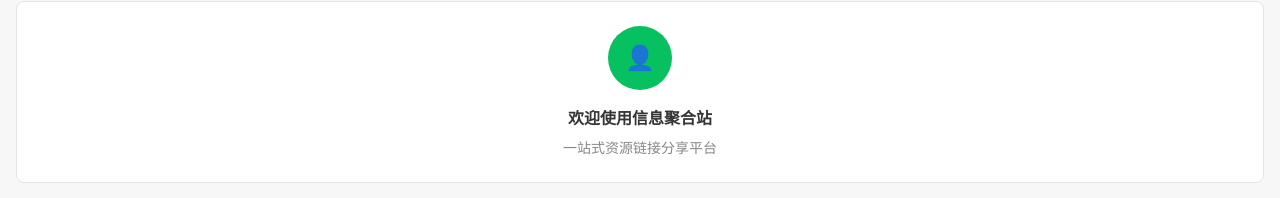
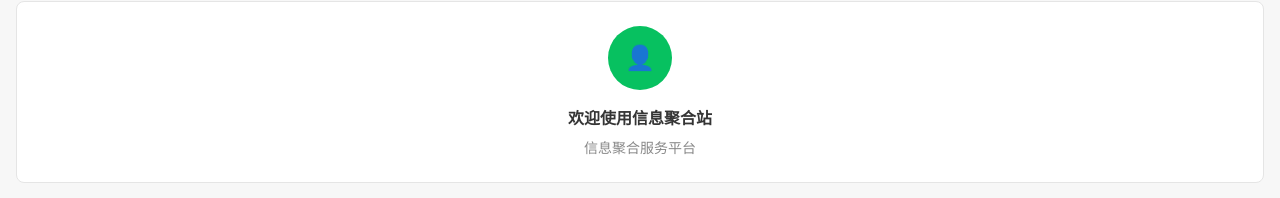
Before and after one commit to PETER-xiaoxia/info-aggregator, a Next.js app: page / in a window 1280 px wide. Both pictures are taken after a click on the button "我的". Shown: the part 76-274 px from the top of the page. Built offline with nearby package versions, Linux system fonts and the light colour scheme.

Commit message:
修改网站敏感词
修改网站敏感词

```diff
--- a/src/app/page.tsx
+++ b/src/app/page.tsx
@@ -132,7 +132,7 @@ export default function Home() {
             </div>
             <h3 className="font-semibold text-text-primary mb-2">欢迎使用信息聚合站</h3>
             <p className="text-text-secondary text-sm">
-              一站式资源链接分享平台
+              信息聚合服务平台
             </p>
           </div>
         </div>
```
Also changed, not shown: 4 other files (tests, documents, lock files or other folders).
